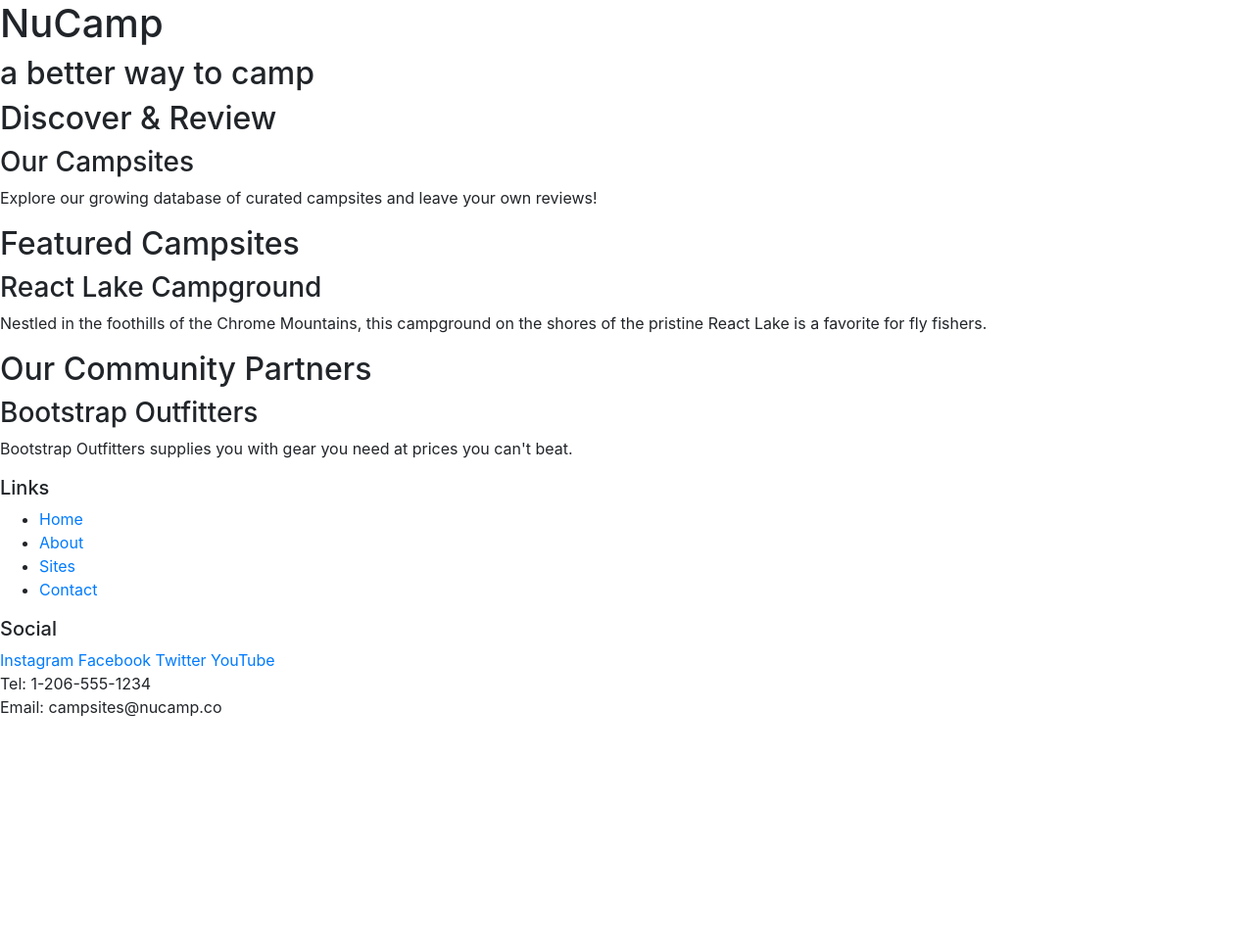
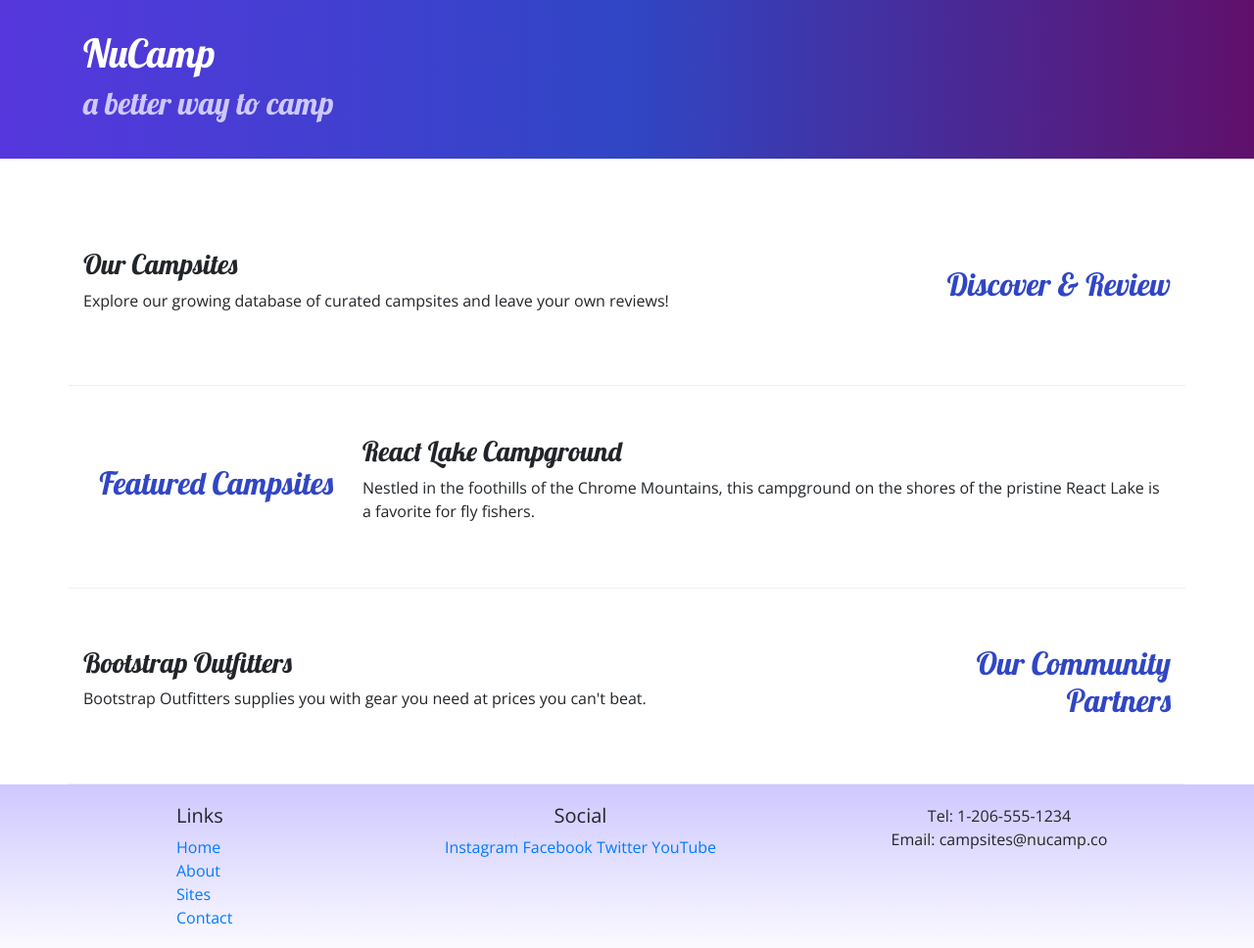
Before and after one commit to mtran209/bootstrap-project-setup, a website: page index.html in a window 1280 px wide. Shown: the whole page at 98% size. Before the commit the page ends 800 px from the top, so only its background shows below. Drawn offline with nearby package versions, Linux system fonts and the light colour scheme.

Commit message:
stylesheets included

```diff
--- /dev/null
+++ b/css/styles.css
@@ -0,0 +1,32 @@
+body {
+    font-family: "Open Sans", sans-serif;
+}
+
+h1, h2, h3 {
+    font-family: "Lobster", cursive;
+}
+
+h2 {
+    color: #3046C5;
+}
+
+header h2 {
+    color: #CEC8FF;
+}
+
+footer {
+    background-image: linear-gradient(#CEC8FF, white);
+    padding: 20px 0;
+}
+
+.jumbotron {
+    padding: 30px;
+    background-image: linear-gradient(to right, #5637DD, #3046C5, #60106B);
+    color: white;
+}
+
+.row-content {
+    padding: 50px 0;
+    border-bottom: 1px ridge;
+    min-height: 200px;
+}
--- a/index.html
+++ b/index.html
@@ -5,56 +5,89 @@
     <meta charset="utf-8" />
     <meta name="viewport" content="width=device-width, initial-scale=1" />
     <link rel="stylesheet" href="node_modules/bootstrap/dist/css/bootstrap.min.css" />
+
+
+    <link rel="stylesheet" href="https://fonts.googleapis.com/css?family=Lobster|Open+Sans" />
+    <link rel="stylesheet" href="css/styles.css">
+
     <title>NuCamp: A Better Way To Camp</title>
 </head>
 
 <body>
 
-    <header>
-        <div>
+    <header class="jumbotron jumbotron-fluid">
+        <div class="container">
+            <div class="row">
+                <div class="col">
                     <h1>NuCamp</h1>
                     <h2>a better way to camp</h2>
                 </div>
+            </div>
+        </div>
     </header>
 
-    <div>
-        <h2>Discover & Review</h2>
+    <div class="container">
+        <div class="row row-content align-items-center">
+            <div class="col-sm-4 col-md-3 order-sm-last">
+                <h2 class="text-sm-right">Discover & Review</h2>
+            </div>
+            <div class="col">
                 <h3>Our Campsites</h3>
                 <p>Explore our growing database of curated campsites and leave your own reviews!</p>
             </div>
+        </div>
+    </div>
 
-    <div>
-        <h2>Featured Campsites</h2>
+    <div class="container">
+            <div class="row row-content align-items-center">
+                <div class="col-sm-4 col-md-3">
+                    <h2 class="text-sm-right">Featured Campsites</h2>
+                </div>
+                <div class="col">
                     <h3>React Lake Campground</h3>
                     <p>Nestled in the foothills of the Chrome Mountains, this campground on the shores of the pristine React Lake is a favorite for fly fishers.</p>
                 </div>
+            </div>
+        </div>
+    </div>
 
-    <div>
-        <h2>Our Community Partners</h2>
+    <div class="container">
+            <div class="row row-content align-items-center">
+                <div class="col-sm-4 col-md-3 order-sm-last">
+                    <h2 class="text-sm-right">Our Community Partners</h2>
+                </div>
+                <div class="col">
                     <h3>Bootstrap Outfitters</h3>
                     <p>Bootstrap Outfitters supplies you with gear you need at prices you can't beat.</p>
                 </div>
+            </div>
+        </div>
+    </div>
 
     <footer>
-        <div>
+        <div class="container">
+            <div class="row">
+                <div class="col-4 col-sm-2 offset-1">
                     <h5>Links</h5>
-            <ul>
+                    <ul class="list-unstyled">
                         <li><a href="#">Home</a></li>
                         <li><a href="#">About</a></li>
                         <li><a href="#">Sites</a></li>
                         <li><a href="#">Contact</a></li>
                     </ul>
                 </div>
-        <div>
+                <div class="col-6 col-sm-5 text-center">
                     <h5>Social</h5>
                     <a href="http://instagram.com/">Instagram</a>
                     <a href="http://facebook.com/">Facebook</a>
                     <a href="http://twitter.com/">Twitter</a>
                     <a href="http://youtube.com/">YouTube</a>
                 </div>
-        <div>
+                <div class="col-sm-4 text-center">
                     Tel: 1-206-555-1234<br />
                     Email: campsites@nucamp.co
+                </div>
+            </div>
         </div>
     </footer>
     <script src="node_modules/jquery/dist/jquery.slim.min.js"></script>
```
Lines whose indentation alone changed are shown as unchanged.
